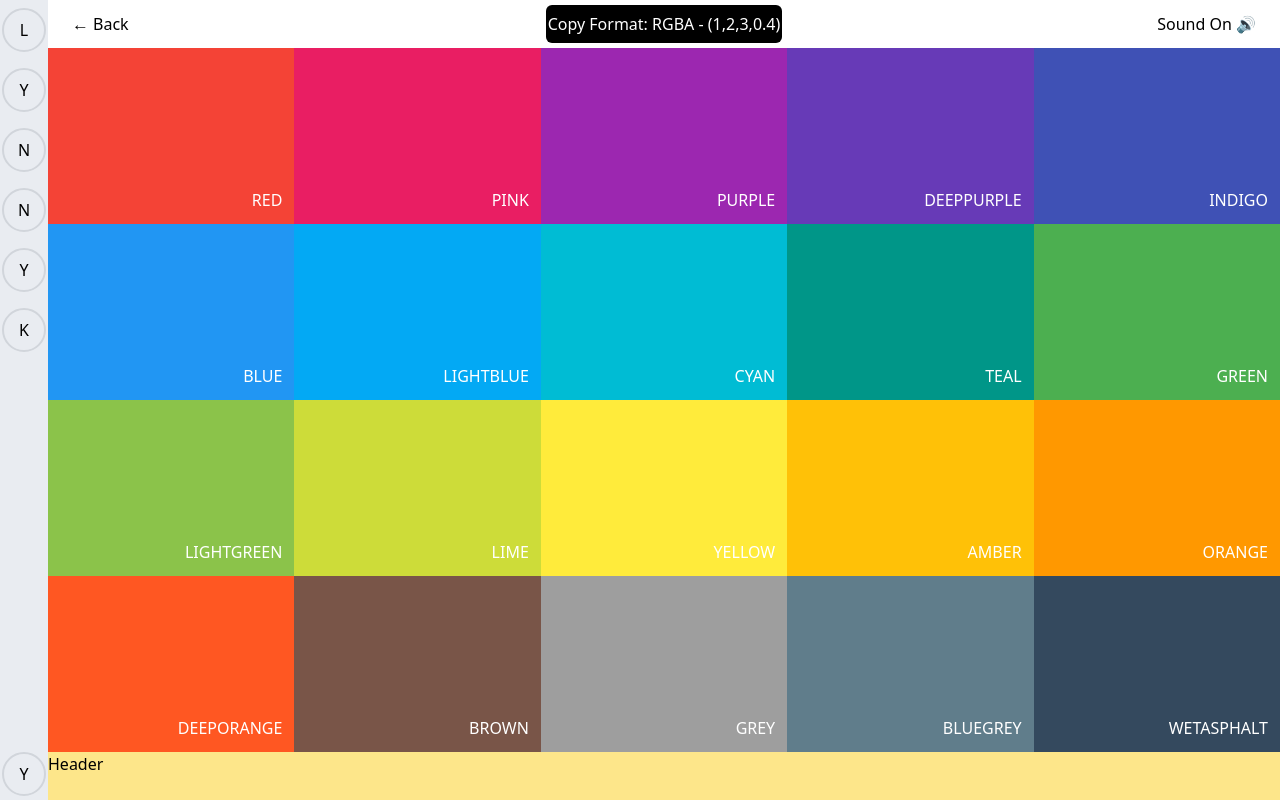
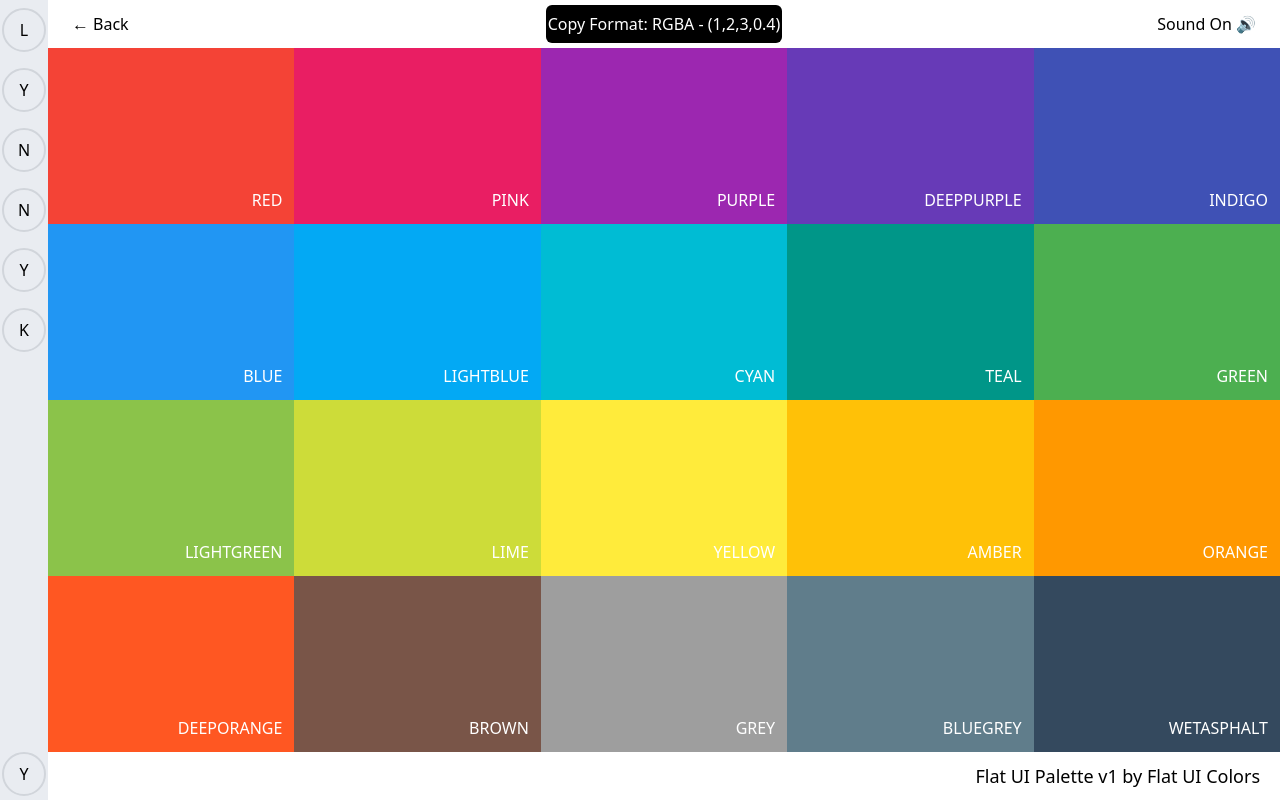
Before and after one commit to lynnyk821/flat-ui-colors-react, a React (Create React App) app: page /palette/0 in a window 1280 px wide. Built offline with nearby package versions, Linux system fonts and the light colour scheme.

Commit message:
upd project to 0.1v

```diff
--- a/src/components/Palette/Body/PaletteBody.js
+++ b/src/components/Palette/Body/PaletteBody.js
@@ -4,11 +4,10 @@ import { useParams } from 'react-router-dom';
 
 export const PaletteBody = () => {
     let { id} = useParams();
-
     const colors = palettes[id]?.colors;
     return (
-        <div className="w-full h-[88%] overflow-auto bg-amber-100">
+        <main className="w-full h-[88%] overflow-auto">
             {colors && <PaletteBodyItems colors={colors}></PaletteBodyItems>}
-        </div>
+        </main>
     );
 }
--- a/src/components/Palette/Footer/PaletteFooter.js
+++ b/src/components/Palette/Footer/PaletteFooter.js
@@ -1,5 +1,7 @@
 export const PaletteFooter = () => {
     return (
-        <div className="w-full h-[6%] bg-amber-200">Header</div>
+        <footer className="w-full h-[6%] flex items-center justify-end p-5">
+            <span className="text-black font-medium text-lg">Flat UI Palette v1 by Flat UI Colors</span>
+        </footer>
     );
 }
--- a/src/components/Palette/Header/PaletteHeader.js
+++ b/src/components/Palette/Header/PaletteHeader.js
@@ -1,6 +1,6 @@
 export const PaletteHeader = () => {
     return (
-        <div className="w-full h-[6%] px-6 flex font-medium">
+        <header className="w-full h-[6%] px-6 flex font-medium">
             <div className="w-1/3 h-full flex items-center ">
                 <a className="flex items-center gap-1" href={"/"}>
                     <span className="text-[17px] font-normal">←</span>
@@ -17,6 +17,6 @@ export const PaletteHeader = () => {
                     <span>Sound On 🔊</span>
                 </button>
             </div>
-        </div>
+        </header>
     );
 }
--- a/src/pages/palette.js
+++ b/src/pages/palette.js
@@ -14,7 +14,7 @@ export const Palette = () => {
             <SideBar></SideBar>
             <PaletteContainer>
                 <PaletteHeader></PaletteHeader>
-                <PaletteBody id={3}></PaletteBody>
+                <PaletteBody></PaletteBody>
                 <PaletteFooter></PaletteFooter>
             </PaletteContainer>
         </>
```
